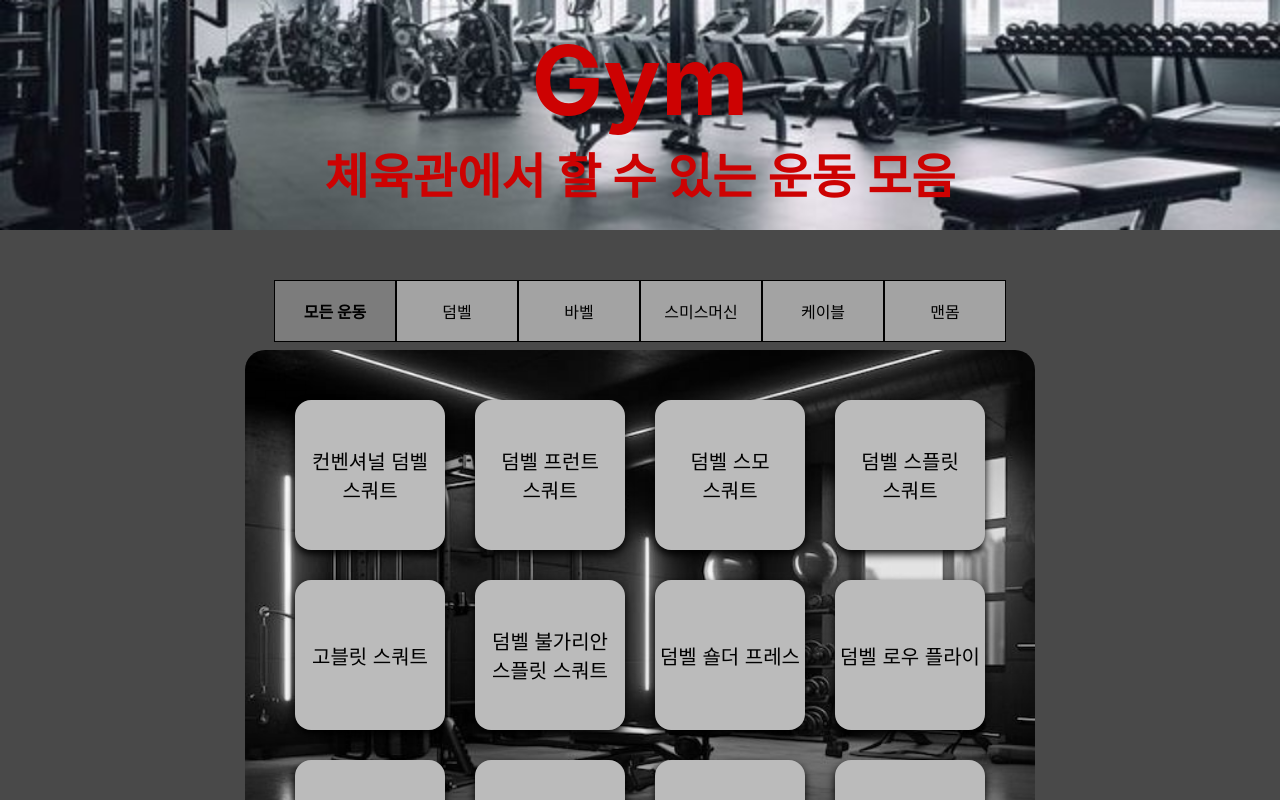
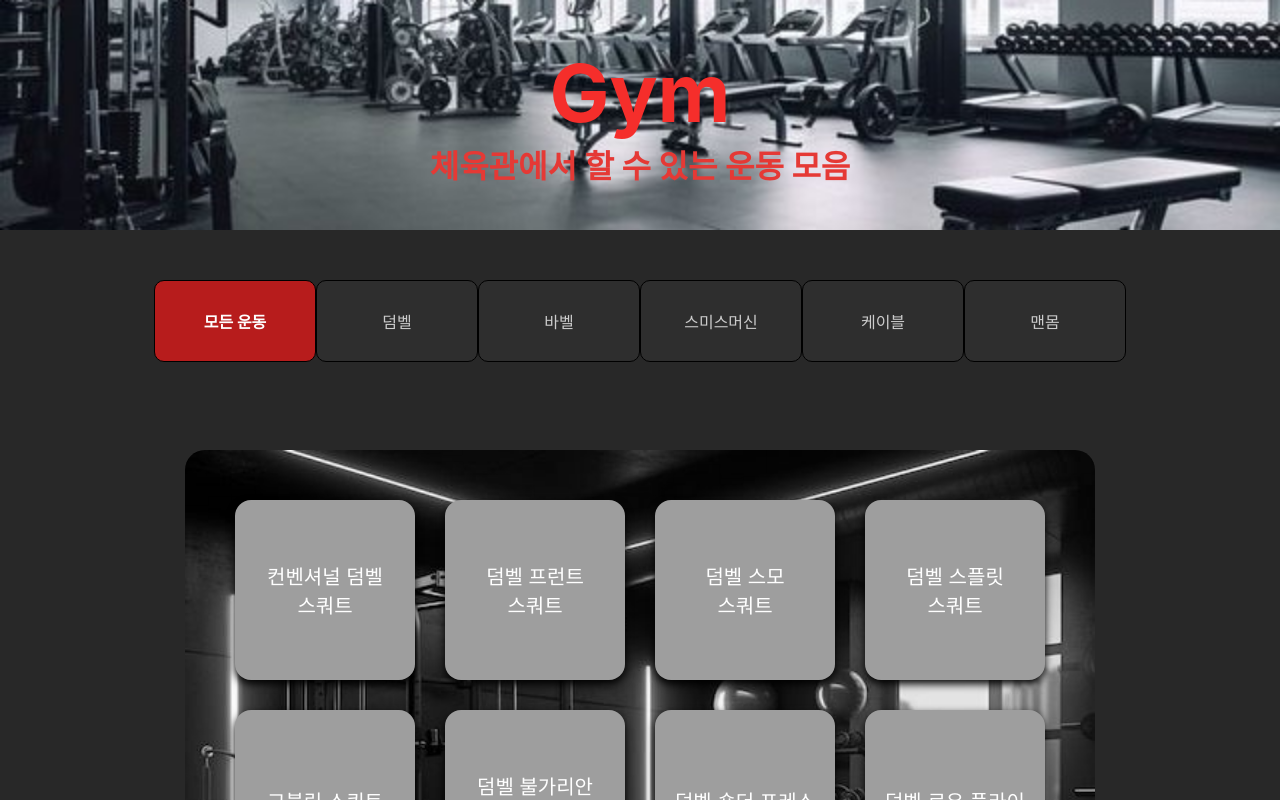
Before and after one commit to kang162002/fitshare, a React (Create React App) app: page / in a window 1280 px wide. Shown: the top 800 px of the page. Built offline with nearby package versions, Linux system fonts and the light colour scheme.

Commit message:
로직 수정 및 태그 디자인 변경

```diff
--- a/src/workout/Workout_gym.css
+++ b/src/workout/Workout_gym.css
@@ -19,13 +19,23 @@
     margin: 0;
 }
 
+.workout-header h1 {
+    color: #f52e2b;
+    font-size: 5rem;
+}
+
+.workout-header p {
+    color: #e53935;
+    font-size: 2rem;
+}
+
 .workout-container {
     display: flex;
     justify-content: center;
     flex-direction: column;
     align-items: center;
     padding: 40px 20px;
-    background-color: rgb(73, 73, 73);
+    background-color: rgb(40, 40, 40);
 }
 
 .workout-tag-buttons {
@@ -43,11 +53,19 @@
     height: 100%;
     border: 1px solid black;
     align-content: center;
-    background-color: #a3a3a3;
+    background-color: #2e2e2e;
+    color: #cccccc;
+    padding: 10px 20px;
+    border-radius: 10px;
+}
+
+.workout-tag:hover {
+    background-color: #c0392b;
 }
 
 .workout-tag-selected {
-    background-color: #7c7c7c;
+    background-color: #b71c1c;
+    color: white;
     font-weight: bold;
 }
 
@@ -55,6 +73,7 @@
     display: grid;
     grid-template-columns: repeat(4, 1fr);
     gap: 30px;
+    margin: 100px;
     height: 400px;
     width: fit-content;
     background-color: #a3a3a3;
@@ -78,13 +97,14 @@
 }
 
 .workout-card {
-    width: 150px;
-    height: 150px;
-    background: rgb(187, 187, 187);
+    width: 180px;
+    height: 180px;
+    background: rgb(158, 158, 158);
     background-image: none;
     background-size: cover;
     border-radius: 16px;
     box-shadow: 0 4px 8px rgba(0, 0, 0, 1);
+    color: white;
     display: flex;
     justify-content: center;
     align-items: center;
@@ -93,11 +113,11 @@
     cursor: pointer;
     white-space: pre-line;
     text-align: center;
+
 }
 
 .workout-card:hover {
     transform: translateY(-8px);
     box-shadow: 0 12px 20px rgba(0, 0, 0, 0.2);
-    /* background-image: url("../../public/images/squat_icon.jpg"); */
     opacity: 0.8;
 }
--- a/src/workout/Workout_gym.js
+++ b/src/workout/Workout_gym.js
@@ -1,5 +1,5 @@
 import './Workout_gym.css';
-import { useState } from 'react';
+import { useEffect, useState } from 'react';
 import WorkoutModal from './components/WorkoutModal';
 import workoutData from './data/workoutData';
 
@@ -9,15 +9,23 @@ function Workout_gym() {
 
     const [showModal, setShowModal] = useState(false);
 
-    let [workoutDatas,setWorkoutDatas] = useState(workoutData);
+    let [workoutDatas, setWorkoutDatas] = useState(workoutData);
 
-    let [dataIndex,setDataIndex] = useState(0);
+    let [dataIndex, setDataIndex] = useState(0);
 
-    let workout_tags = ['모든 운동', '덤벨', '바벨', '스미스머신','케이블','맨몸'];
+    let workout_tags = ['모든 운동', '덤벨', '바벨', '스미스머신', '케이블', '맨몸'];
 
     let [selectedTag, setSelectedTag] = useState(workout_tags[0]);
 
-    let imageUrl = ['/images/gym_main.jpg','/images/dumbbell_main.png','/images/barbell_main.jpg','/images/smithMachine_main.jpg','/images/cable_main.jpg','/images/freeweight_main.jpg'];
+    let imageUrl = ['/images/gym_main.jpg', '/images/dumbbell_main.png', '/images/barbell_main.jpg', '/images/smithMachine_main.jpg', '/images/cable_main.jpg', '/images/freeweight_main.jpg'];
+
+    const [backgroundImage, setBackgroundImage] = useState(imageUrl[0]);
+
+    useEffect(() => {
+        const index = workout_tags.indexOf(selectedTag);
+        setBackgroundImage(imageUrl[index]);
+    }, [selectedTag]);
+
 
     return (
         <>
@@ -28,12 +36,12 @@ function Workout_gym() {
             <div className='workout-container'>
                 <div className='workout-tag-buttons'>
                     {
-                        workout_tags.map((name, index)=>{
+                        workout_tags.map((name, index) => {
 
-                            return <div className={`workout-tag ${selectedTag === name ? 'workout-tag-selected' : ''}`} onClick={()=>{
+                            return <div key={index} className={`workout-tag ${selectedTag === name ? 'workout-tag-selected' : ''}`} onClick={() => {
                                 setSelectedTag(workout_tags[index]);
-                                let workoutGrid = document.getElementsByClassName('workout-grid')[0];
-                                workoutGrid.style.backgroundImage = "url('" + imageUrl[index] + "')";
+                                // let workoutGrid = document.getElementsByClassName('workout-grid')[0];
+                                // workoutGrid.style.backgroundImage = "url('" + imageUrl[index] + "')";
                             }}>
                                 {name}
                             </div>
@@ -41,17 +49,17 @@ function Workout_gym() {
                     }
                 </div>
 
-                <div className='workout-grid'>
-                    {workoutDatas.map((name, index)=>{
-                        if (selectedTag === "모든 운동"){
-                            return <div className='workout-card' onClick={()=>{
+                <div className='workout-grid' style={{ backgroundImage: `url(${backgroundImage})` }}>
+                    {workoutDatas.map((name, index) => {
+                        if (selectedTag === "모든 운동") {
+                            return <div key={index} className='workout-card' onClick={() => {
                                 setDataIndex(index);
                                 setShowModal(true);
                             }}>{name.title}</div>
                         }
 
-                        if (workoutDatas[index].tool===selectedTag){
-                            return <div className='workout-card' onClick={()=>{
+                        if (workoutDatas[index].tool === selectedTag) {
+                            return <div key={index} className='workout-card' onClick={() => {
                                 setDataIndex(index);
                                 setShowModal(true);
                             }}>{name.title}</div>
@@ -66,7 +74,7 @@ function Workout_gym() {
             </div>
 
             {showModal && (
-                <WorkoutModal closeModal={() => setShowModal(false)} workoutData = {workoutDatas[dataIndex]} />
+                <WorkoutModal closeModal={() => setShowModal(false)} workoutData={workoutDatas[dataIndex]} />
             )}
         </>
     );
```
Lines whose indentation alone changed are shown as unchanged.
